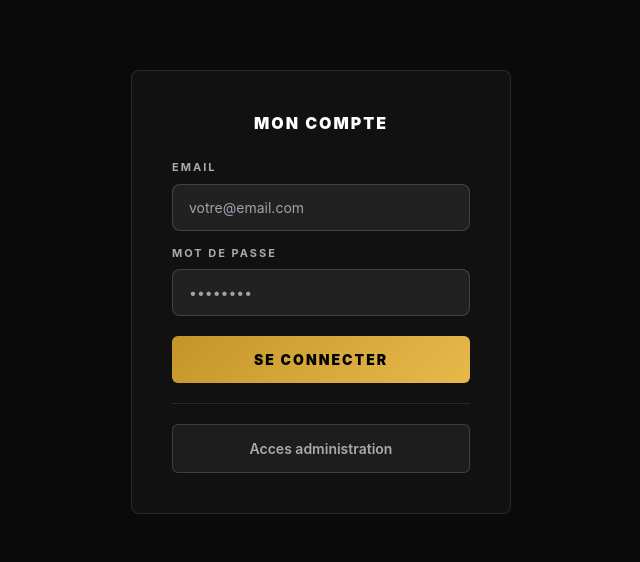
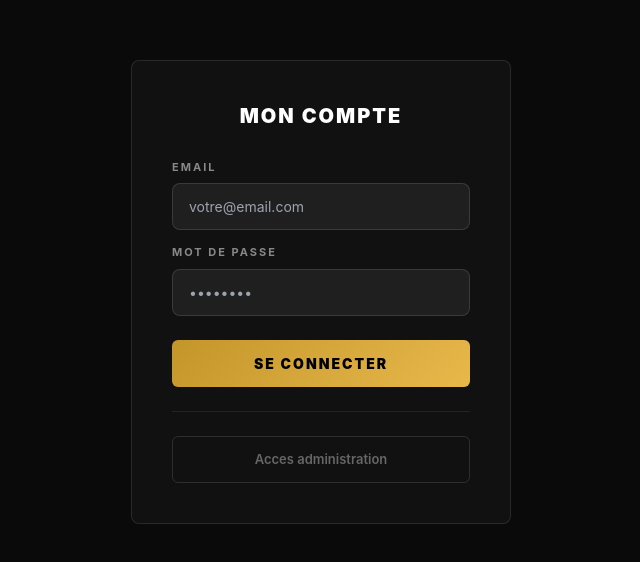
Before and after one commit to acawholesale/aca-wholesale, a Next.js app: page /connexion in a window 1280 px wide. Shown: the part 108-670 px from the top of the page, without its empty margins (319-959 px from the left). Built offline with nearby package versions, Linux system fonts and the light colour scheme.

Commit message:
Update page.js

```diff
--- a/app/connexion/page.js
+++ b/app/connexion/page.js
@@ -9,41 +9,41 @@ export default function ConnexionPage() {
   return (
     <div style={{ minHeight: '100vh', background: '#0a0a0a', display: 'flex', alignItems: 'center', justifyContent: 'center' }}>
       <div style={{ background: '#111', border: '1px solid rgba(255,255,255,0.1)', borderRadius: 8, padding: 40, width: 380 }}>
-        <h2 style={{ color: 'white', textAlign: 'center', marginBottom: 24, fontWeight: 900, letterSpacing: 2, textTransform: 'uppercase' }}>Mon compte</h2>
+        <h2 style={{ color: 'white', textAlign: 'center', marginBottom: 28, fontWeight: 900, letterSpacing: 2, textTransform: 'uppercase', fontSize: 20 }}>
+          Mon compte
+        </h2>
 
         <div style={{ marginBottom: 14 }}>
-          <label style={{ display: 'block', color: '#aaa', fontSize: 11, fontWeight: 700, textTransform: 'uppercase', letterSpacing: 2, marginBottom: 8 }}>Email</label>
+          <label style={{ display: 'block', color: '#888', fontSize: 11, fontWeight: 700, textTransform: 'uppercase', letterSpacing: 2, marginBottom: 8 }}>Email</label>
           <input
             type="email"
             placeholder="votre@email.com"
             value={email}
             onChange={e => setEmail(e.target.value)}
-            style={{ width: '100%', padding: '12px 16px', background: 'rgba(255,255,255,0.07)', border: '1px solid rgba(255,255,255,0.15)', borderRadius: 6, color: 'white', fontSize: 14, boxSizing: 'border-box' }}
+            style={{ width: '100%', padding: '12px 16px', background: 'rgba(255,255,255,0.06)', border: '1px solid rgba(255,255,255,0.12)', borderRadius: 6, color: 'white', fontSize: 14, boxSizing: 'border-box', outline: 'none' }}
           />
         </div>
 
-        <div style={{ marginBottom: 20 }}>
-          <label style={{ display: 'block', color: '#aaa', fontSize: 11, fontWeight: 700, textTransform: 'uppercase', letterSpacing: 2, marginBottom: 8 }}>Mot de passe</label>
+        <div style={{ marginBottom: 24 }}>
+          <label style={{ display: 'block', color: '#888', fontSize: 11, fontWeight: 700, textTransform: 'uppercase', letterSpacing: 2, marginBottom: 8 }}>Mot de passe</label>
           <input
             type="password"
             placeholder="••••••••"
             value={password}
             onChange={e => setPassword(e.target.value)}
-            style={{ width: '100%', padding: '12px 16px', background: 'rgba(255,255,255,0.07)', border: '1px solid rgba(255,255,255,0.15)', borderRadius: 6, color: 'white', fontSize: 14, boxSizing: 'border-box' }}
+            style={{ width: '100%', padding: '12px 16px', background: 'rgba(255,255,255,0.06)', border: '1px solid rgba(255,255,255,0.12)', borderRadius: 6, color: 'white', fontSize: 14, boxSizing: 'border-box', outline: 'none' }}
           />
         </div>
 
-        <button
-          style={{ width: '100%', padding: '13px 0', background: 'linear-gradient(135deg, #C4962A, #E8B84B)', color: '#000', fontWeight: 900, fontSize: 14, textTransform: 'uppercase', letterSpacing: 2, border: 'none', borderRadius: 6, cursor: 'pointer', marginBottom: 20 }}
-        >
+        <button style={{ width: '100%', padding: '13px 0', background: 'linear-gradient(135deg, #C4962A, #E8B84B)', color: '#000', fontWeight: 900, fontSize: 14, textTransform: 'uppercase', letterSpacing: 2, border: 'none', borderRadius: 6, cursor: 'pointer' }}>
           SE CONNECTER
         </button>
 
-        <hr style={{ border: 'none', borderTop: '1px solid rgba(255,255,255,0.1)', marginBottom: 20 }} />
+        <hr style={{ border: 'none', borderTop: '1px solid rgba(255,255,255,0.08)', margin: '24px 0' }} />
 
         <button
           onClick={() => { window.location.href = '/admin/login' }}
-          style={{ width: '100%', padding: '13px 0', background: 'rgba(255,255,255,0.05)', border: '1px solid rgba(255,255,255,0.15)', borderRadius: 6, color: '#aaa', fontSize: 14, cursor: 'pointer', fontWeight: 600 }}
+          style={{ width: '100%', padding: '13px 0', background: 'transparent', border: '1px solid rgba(255,255,255,0.12)', borderRadius: 6, color: '#666', fontSize: 13, cursor: 'pointer', fontWeight: 600 }}
         >
           Acces administration
         </button>
```
